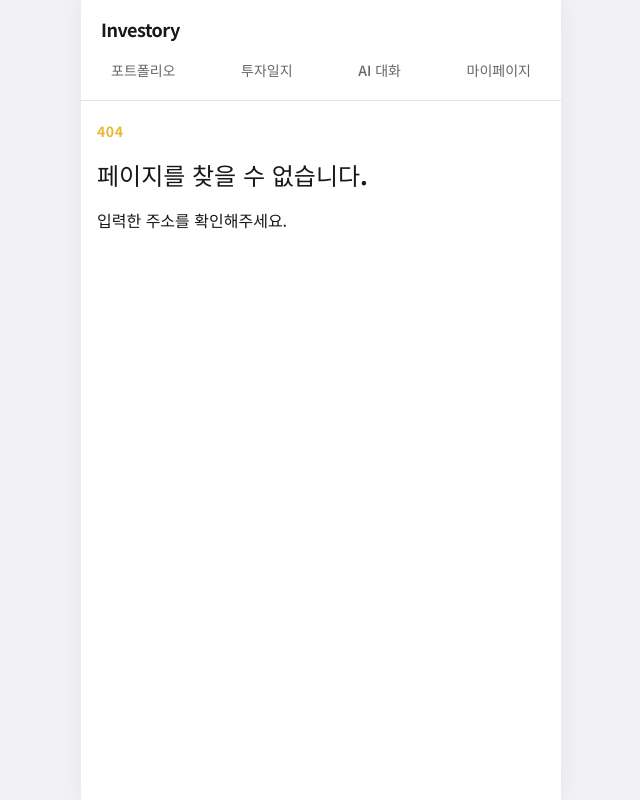
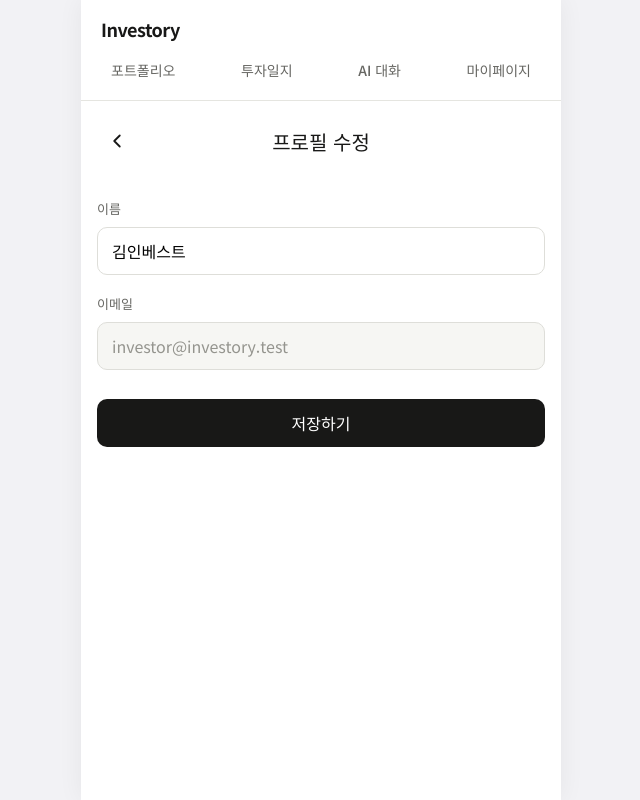
Before and after one commit to kb-investory/investory-frontend, a Vue app: page /mypage/edit in a window 1280 px wide. Before the commit this address had no page. Shown: the whole page, without its empty margins (319-959 px from the left). Built offline with nearby package versions, Linux system fonts and the light colour scheme.

Commit message:
feat: 마이페이지 이동 화면 추가
프로필 수정과 연결 계좌 관리 화면으로 이동할 수 있는 라우트를 제공

```diff
--- a/src/app/router/route-names.js
+++ b/src/app/router/route-names.js
@@ -6,6 +6,8 @@ export const ROUTE_NAMES = Object.freeze({
   BROKER_VERIFY: 'broker-verify',
   PORTFOLIO: 'portfolio',
   MYPAGE: 'mypage',
+  MYPAGE_EDIT: 'mypage-edit',
+  MYPAGE_ACCOUNTS: 'mypage-accounts',
   JOURNAL: 'journal',
   JOURNAL_CREATE: 'journal-create',
   AI_CONVERSATION: 'ai-conversation',
--- /dev/null
+++ b/src/modules/mypage/pages/AccountManagementPage.vue
@@ -0,0 +1,95 @@
+<script setup>
+import { onMounted } from 'vue'
+import { useRouter } from 'vue-router'
+import { Building2, ChevronLeft } from '@lucide/vue'
+
+import { useMypageStore } from '@/modules/mypage/stores/mypageStore'
+import BaseLoading from '@/shared/components/BaseLoading.vue'
+
+const router = useRouter()
+const mypageStore = useMypageStore()
+
+onMounted(() => mypageStore.fetchAccounts())
+</script>
+
+<template>
+  <section class="subpage" aria-labelledby="account-management-title">
+    <header class="subpage__header">
+      <button type="button" aria-label="마이페이지로 돌아가기" @click="router.back()">
+        <ChevronLeft :size="22" />
+      </button>
+      <h1 id="account-management-title">연결 계좌 관리</h1>
+      <span aria-hidden="true" />
+    </header>
+
+    <BaseLoading v-if="mypageStore.accounts.length === 0" />
+    <ul v-else class="account-list">
+      <li v-for="account in mypageStore.accounts" :key="account.accountId" class="account-card">
+        <Building2 :size="20" />
+        <div>
+          <strong>{{ account.displayName }}</strong>
+          <span>{{ account.providerName }} · {{ account.accountNumberMasked }}</span>
+        </div>
+      </li>
+    </ul>
+  </section>
+</template>
+
+<style scoped>
+.subpage {
+  display: flex;
+  flex-direction: column;
+  gap: 26px;
+}
+.subpage__header {
+  display: grid;
+  grid-template-columns: 40px 1fr 40px;
+  align-items: center;
+}
+.subpage__header h1 {
+  margin: 0;
+  font-size: 20px;
+  font-weight: 800;
+  text-align: center;
+}
+.subpage__header button {
+  display: inline-flex;
+  width: 40px;
+  height: 40px;
+  align-items: center;
+  justify-content: center;
+  border: 0;
+  background: transparent;
+  cursor: pointer;
+}
+.account-list {
+  display: flex;
+  flex-direction: column;
+  gap: 10px;
+  margin: 0;
+  padding: 0;
+  list-style: none;
+}
+.account-card {
+  display: flex;
+  align-items: center;
+  gap: 12px;
+  padding: 16px;
+  border: 1px solid #e8e8e3;
+  border-radius: 14px;
+  color: #6a6a64;
+}
+.account-card div {
+  display: flex;
+  flex-direction: column;
+  gap: 4px;
+}
+.account-card strong {
+  color: #292926;
+  font-size: 14px;
+}
+.account-card span {
+  color: #94948e;
+  font-size: 12px;
+}
+</style>
--- /dev/null
+++ b/src/modules/mypage/pages/ProfileEditPage.vue
@@ -0,0 +1,116 @@
+<script setup>
+import { onMounted, ref } from 'vue'
+import { useRouter } from 'vue-router'
+import { ChevronLeft } from '@lucide/vue'
+
+import { ROUTE_NAMES } from '@/app/router/route-names'
+import { useMypageStore } from '@/modules/mypage/stores/mypageStore'
+import BaseLoading from '@/shared/components/BaseLoading.vue'
+
+const router = useRouter()
+const mypageStore = useMypageStore()
+const name = ref('')
+const isSaving = ref(false)
+
+onMounted(async () => {
+  await mypageStore.fetchProfile()
+  name.value = mypageStore.profile?.name || ''
+})
+
+async function saveProfile() {
+  if (!name.value.trim() || isSaving.value) return
+
+  isSaving.value = true
+  await mypageStore.saveProfile({ name: name.value.trim() })
+  router.replace({ name: ROUTE_NAMES.MYPAGE })
+}
+</script>
+
+<template>
+  <section class="subpage" aria-labelledby="profile-edit-title">
+    <header class="subpage__header">
+      <button type="button" aria-label="마이페이지로 돌아가기" @click="router.back()">
+        <ChevronLeft :size="22" />
+      </button>
+      <h1 id="profile-edit-title">프로필 수정</h1>
+      <span aria-hidden="true" />
+    </header>
+
+    <BaseLoading v-if="!mypageStore.profile" />
+    <form v-else class="profile-form" @submit.prevent="saveProfile">
+      <label for="profile-name">이름</label>
+      <input id="profile-name" v-model="name" maxlength="20" autocomplete="name" />
+      <label for="profile-email">이메일</label>
+      <input id="profile-email" :value="mypageStore.profile.email" disabled />
+      <button type="submit" :disabled="!name.trim() || isSaving">
+        {{ isSaving ? '저장 중...' : '저장하기' }}
+      </button>
+    </form>
+  </section>
+</template>
+
+<style scoped>
+.subpage {
+  display: flex;
+  flex-direction: column;
+  gap: 28px;
+}
+.subpage__header {
+  display: grid;
+  grid-template-columns: 40px 1fr 40px;
+  align-items: center;
+}
+.subpage__header h1 {
+  margin: 0;
+  font-size: 20px;
+  font-weight: 800;
+  text-align: center;
+}
+.subpage__header button {
+  display: inline-flex;
+  width: 40px;
+  height: 40px;
+  align-items: center;
+  justify-content: center;
+  border: 0;
+  background: transparent;
+  cursor: pointer;
+}
+.profile-form {
+  display: flex;
+  flex-direction: column;
+  gap: 9px;
+}
+.profile-form label {
+  margin-top: 10px;
+  color: #666662;
+  font-size: 13px;
+  font-weight: 700;
+}
+.profile-form input {
+  height: 48px;
+  padding: 0 14px;
+  border: 1px solid #deded9;
+  border-radius: 10px;
+  background: #fff;
+  outline-color: #e8b931;
+}
+.profile-form input:disabled {
+  background: #f6f6f3;
+  color: #94948e;
+}
+.profile-form button[type='submit'] {
+  height: 48px;
+  margin-top: 20px;
+  border: 0;
+  border-radius: 10px;
+  background: #181817;
+  color: #fff;
+  font-weight: 700;
+  cursor: pointer;
+}
+.profile-form button:disabled {
+  cursor: not-allowed;
+  opacity: 0.5;
+}
+</style>
--- a/src/modules/mypage/routes.js
+++ b/src/modules/mypage/routes.js
@@ -7,4 +7,16 @@ export const mypageRoutes = [
     component: () => import('@/modules/mypage/pages/MypagePage.vue'),
     meta: { title: '마이페이지', requiresAuth: true },
   },
+  {
+    path: '/mypage/edit',
+    name: ROUTE_NAMES.MYPAGE_EDIT,
+    component: () => import('@/modules/mypage/pages/ProfileEditPage.vue'),
+    meta: { title: '프로필 수정', requiresAuth: true },
+  },
+  {
+    path: '/mypage/accounts',
+    name: ROUTE_NAMES.MYPAGE_ACCOUNTS,
+    component: () => import('@/modules/mypage/pages/AccountManagementPage.vue'),
+    meta: { title: '연결 계좌 관리', requiresAuth: true },
+  },
 ]
```
